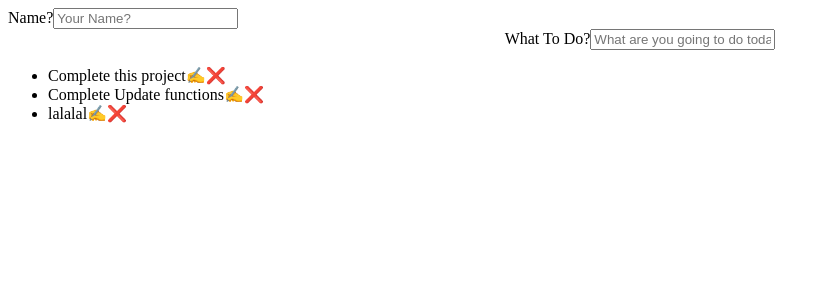
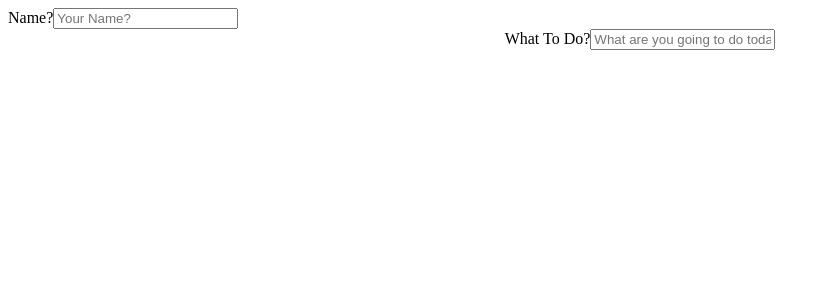
Before and after one commit to taehwan920/react-todo, a React (Create React App) app: page / in a window 1280 px wide. Shown: the top 300 px of the page, without its empty margins (0-830 px from the left). Built offline with nearby package versions, Linux system fonts and the light colour scheme.

Commit message:
Link this app to localstorage!
데이터 보존을 위해 localstorage와 이 앱을 연결했다.

```diff
--- a/src/App.js
+++ b/src/App.js
@@ -8,20 +8,19 @@ import ControlTodo from './components/ControlToDo';
 class App extends React.Component {
     state = {
         userName: null,
-        toDos: [
-            {
-                id: 1,
-                toDo: 'Complete this project'
-            },
-            {
-                id: 2,
-                toDo: 'Complete Update functions'
-            },
-            {
-                id: 3,
-                toDo: 'lalalal'
-            }
-        ]
+        toDos: []
+    }
+
+    componentDidMount = () => {
+        const getToDos = localStorage.getItem('TODOS')
+        if (getToDos !== null) {
+            const parsedToDos = JSON.parse(getToDos);
+            this.setState({
+                toDos: parsedToDos
+            })
+        } else {
+            console.log('텅 비었음!')
+        }
     }
 
     isRegistered() {
--- a/src/components/ControlToDo.js
+++ b/src/components/ControlToDo.js
@@ -2,26 +2,22 @@ import React from 'react';
 import '../styles/test.css';
 
 class ControlToDo extends React.Component {
+
     toggleInput = (_id) => {
         const getInput = Array.from(document.querySelectorAll('.updateBox'))
         const inputIdx = getInput.findIndex(item => parseInt(item.dataset.id) === _id);
-        if (getInput[inputIdx].dataset.update === 'true') {
-            getInput[inputIdx].classList.remove('actBox');
-            getInput[inputIdx].dataset.update = 'false';
-        } else {
-            getInput[inputIdx].classList.add('actBox');
-            getInput[inputIdx].dataset.update = 'true';
-        }
+        getInput[inputIdx].classList.toggle('actBox');
     };
 
     render() {
-        console.log('ReadToDo render')
         const arrToDos = this.props.data
-        let toDoList = [];
+        const toDoList = [];
+
+        if (arrToDos !== null || arrToDos.length !== 0) {
             arrToDos.map(item =>
                 toDoList.push(
-                <li className="toDoBox" key={item.id} data-id={item.id}>
-                    <div className="toDo" >
+                    <div className="toDoBox" key={item.id} data-id={item.id}>
+                        <li className="toDo" >
                             {item.toDo}
                             <span className="btn update-btn" role="img" aria-label="writing hand"
                                 onClick={function (e) {
@@ -33,8 +29,8 @@ class ControlToDo extends React.Component {
                                     this.props.deleteToDo(parseInt(e.target.parentElement.parentElement.dataset.id));
                                 }.bind(this)}
                             >❌</span>
-                    </div>
-                    <form className="updateBox" data-update={false} data-id={item.id} action="/" method="post"
+                        </li>
+                        <form className="updateBox" data-id={item.id} action="/" method="post"
                             onSubmit={function (e) {
                                 e.preventDefault();
                                 this.toggleInput(parseInt(e.target.parentElement.dataset.id));
@@ -42,14 +38,16 @@ class ControlToDo extends React.Component {
                             }.bind(this)}>
                             <input name="updateToDo" type="text" placeholder="wanna change?"></input>
                         </form>
-                </li >
+                    </div >
                 )
             );
+        } else {
+            console.log('toDoList is empty!');
+        };
+
         return (
             <article className="toDoList" >
-                <ul>
                 {toDoList}
-                </ul>
             </article>
         )
     }
--- a/src/components/HelloName.js
+++ b/src/components/HelloName.js
@@ -1,7 +1,7 @@
 import React from 'react';
 
 class HelloName extends React.Component {
-    shouldComponentUpdate(newProps, __) {
+    shouldComponentUpdate() {
         if (this.props.name) {
             return false;
         }
```
Also changed, not shown: package.json (line endings or trailing spaces), 1 other file (tests, documents, lock files or other folders). Lines whose indentation alone changed are shown as unchanged.
